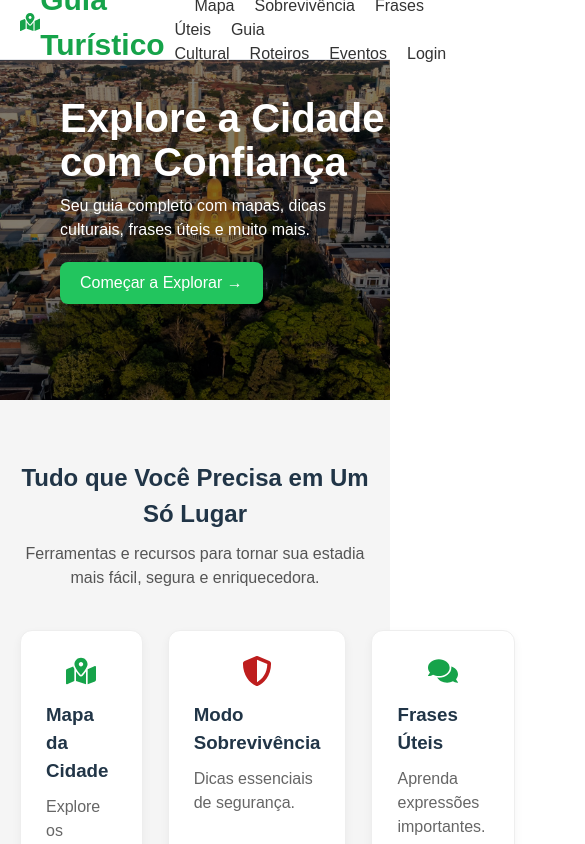
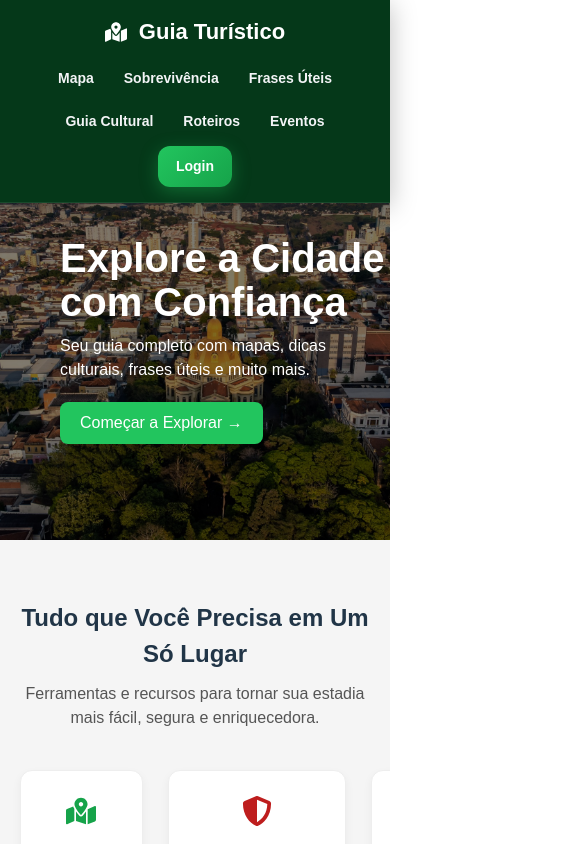
Before and after one commit to Melissa-possato/Guia-Tur-stico-hispanohablates, a React (Vite) app in the folder frontend/: page / in a window 390 px wide. Shown: the top 844 px of the page, 585 px wide, since content can reach past the window. Built offline with nearby package versions, Linux system fonts and the light colour scheme.

Commit message:
Navbar App.css

```diff
--- a/frontend/src/App.css
+++ b/frontend/src/App.css
@@ -100,33 +100,202 @@
   color: #666;
 }
 
-/* NAVBAR */
+/* =========================
+   RESET GERAL
+========================= */
+
+* {
+  margin: 0;
+  padding: 0;
+  box-sizing: border-box;
+}
+
+html,
+body,
+#root {
+  width: 100%;
+  min-height: 100%;
+  overflow-x: hidden;
+}
+
+body {
+  margin: 0;
+  padding: 0;
+  background: #000;
+}
+
+/* =========================
+   NAVBAR
+========================= */
+
 .navbar {
   position: fixed;
+
   top: 0;
   left: 0;
+
   width: 100%;
-  height: 60px;
-  background: #ffffff;
-  border-bottom: 1px solid #e5e7eb;
+
+  height: 78px;
+
+  padding: 0 40px;
+
   display: flex;
   align-items: center;
   justify-content: space-between;
-  padding: 0 20px;
-  z-index: 1000;
+
+  background: rgb(5, 56, 25);
+
+  backdrop-filter: blur(14px);
+
+  border-bottom: 1px solid rgba(255,255,255,0.08);
+
+  z-index: 9999;
+
+  box-shadow: 0 4px 25px rgba(0,0,0,0.25);
+}
+
+/* LOGO */
+
+.navbar h2 {
+  display: flex;
+  align-items: center;
+  gap: 12px;
+
+  color: white;
+
+  font-size: 28px;
+  font-weight: 800;
+
+  margin: 0;
+}
+
+/* LINKS */
+
+.navbar nav {
+  display: flex;
+  align-items: center;
+  gap: 12px;
 }
 
 .navbar nav a {
-  margin-left: 20px;
+  color: #f3f4f6;
+
   text-decoration: none;
-  color: #333;
-  font-weight: 500;
+
+  font-size: 15px;
+  font-weight: 600;
+
+  padding: 10px 16px;
+
+  border-radius: 12px;
+
+  transition: 0.3s ease;
 }
 
 .navbar nav a:hover {
-  color: #16a34a;
-}
-
+  background: rgba(255,255,255,0.08);
+
+  color: #22c55e;
+}
+
+/* BOTÃO LOGIN */
+
+.login-btn {
+  background: linear-gradient(135deg, #22c55e, #16a34a);
+
+  color: white !important;
+
+  padding: 10px 18px !important;
+
+  border-radius: 14px;
+
+  box-shadow: 0 5px 18px rgba(34,197,94,0.35);
+}
+
+.login-btn:hover {
+  transform: translateY(-2px);
+
+  background: linear-gradient(135deg, #16a34a, #15803d) !important;
+
+  color: white !important;
+}
+
+/* BOTÃO USER */
+
+.navbar nav button {
+  width: 45px;
+  height: 45px;
+
+  border-radius: 50%;
+
+  border: none;
+
+  background: rgba(255,255,255,0.12);
+
+  color: white;
+
+  display: flex;
+  align-items: center;
+  justify-content: center;
+
+  cursor: pointer;
+
+  transition: 0.3s ease;
+}
+
+.navbar nav button:hover {
+  background: rgba(255, 255, 255, 0.2);
+
+  transform: scale(1.05);
+}
+
+/* =========================
+   RESPONSIVO
+========================= */
+
+@media (max-width: 1100px) {
+
+  .navbar {
+    padding: 0 20px;
+  }
+
+  .navbar h2 {
+    font-size: 22px;
+  }
+
+  .navbar nav {
+    gap: 6px;
+  }
+
+  .navbar nav a {
+    font-size: 14px;
+    padding: 8px 12px;
+  }
+}
+
+@media (max-width: 850px) {
+
+  .navbar {
+    flex-direction: column;
+
+    height: auto;
+
+    padding: 15px;
+  }
+
+  .navbar nav {
+    margin-top: 12px;
+
+    flex-wrap: wrap;
+
+    justify-content: center;
+  }
+
+  body {
+    padding-top: 140px;
+  }
+}
 /* ÍCONES */
 .icon {
 
```
